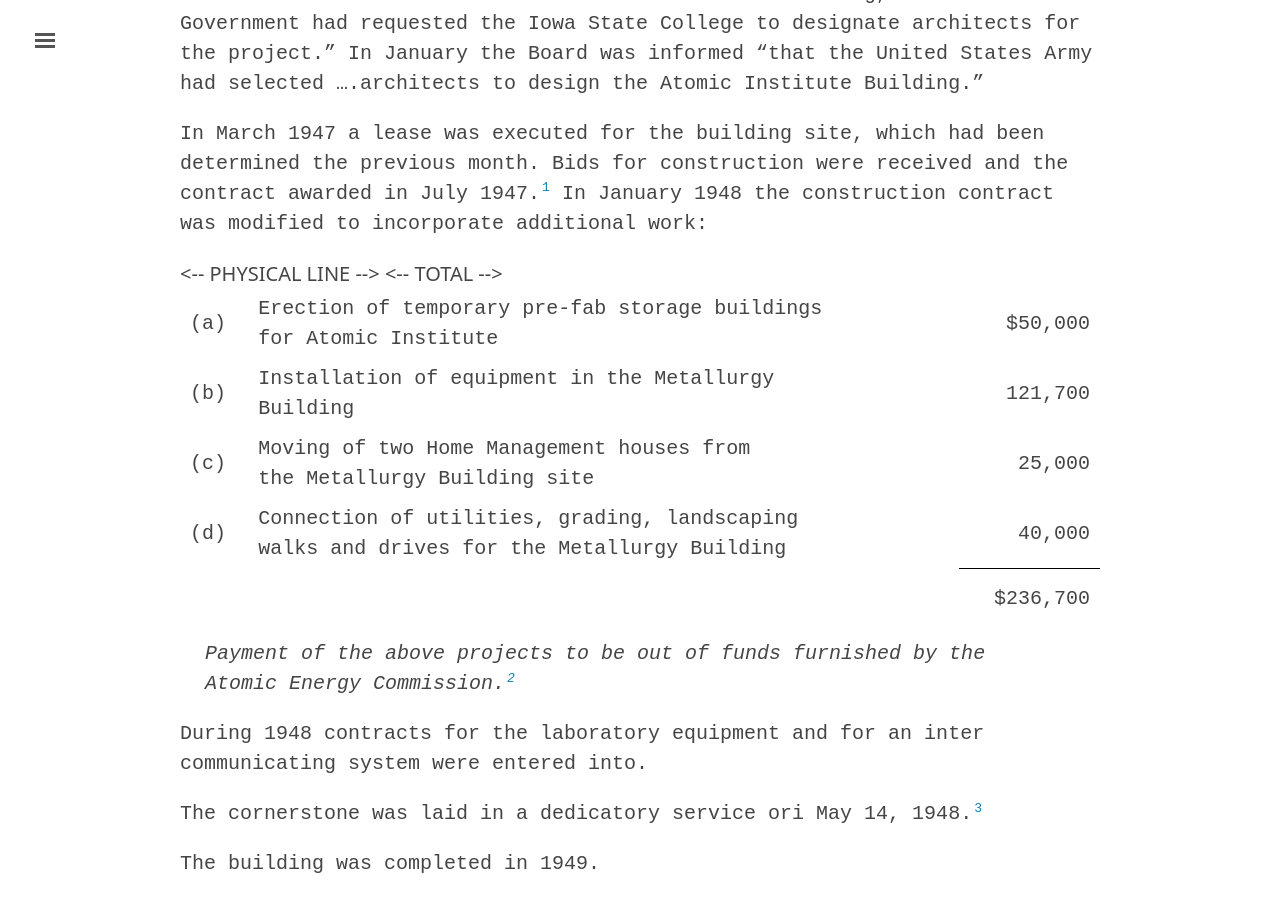
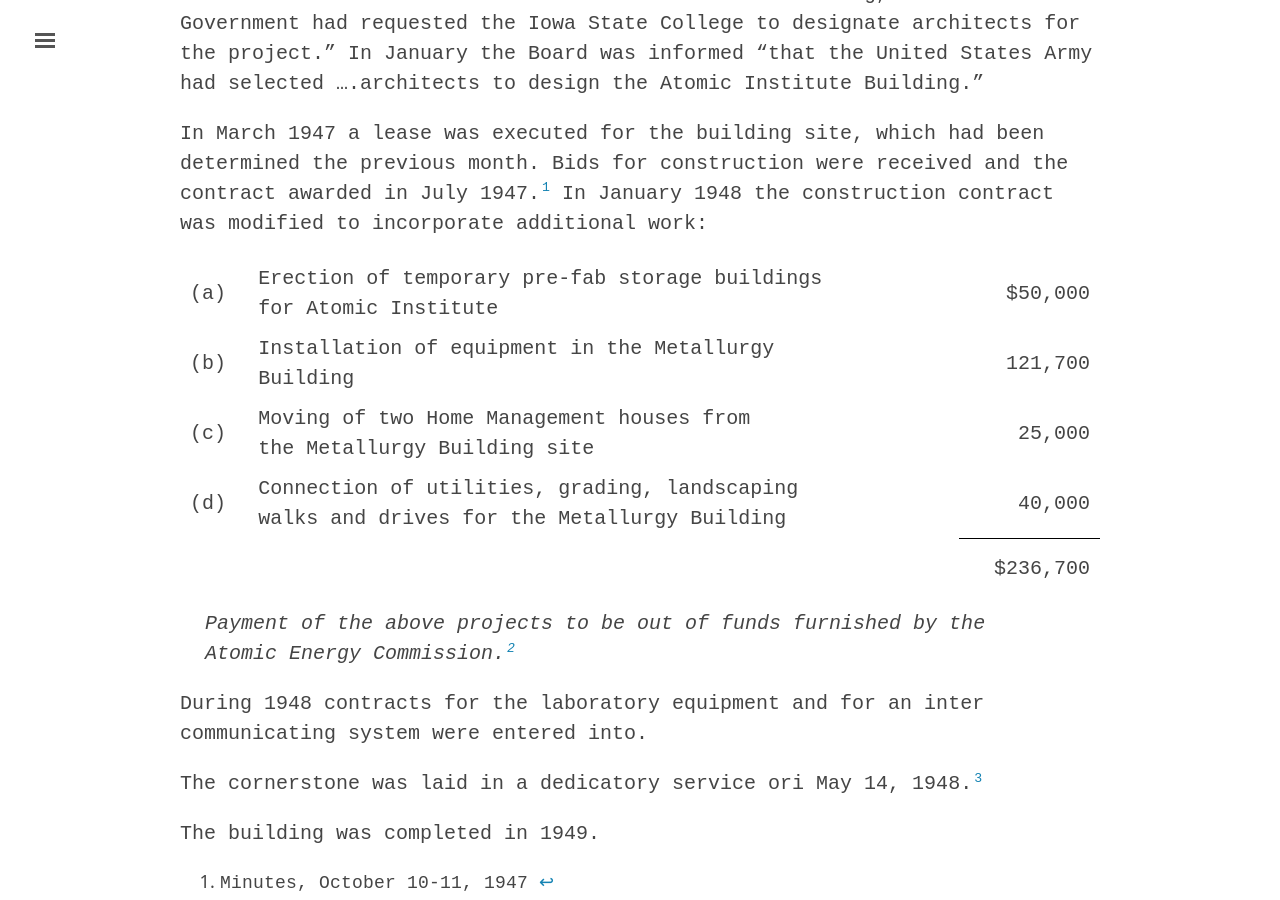
Before and after one commit to emanderson811/day-edition, a Jekyll site: the page built from _texts/buildings/141day-metallurgy.md, in a window 1280 px wide and 900 px high, scrolled down 520 px. Built offline with Jekyll 4.4.1, drawn with Linux system fonts in a browser that asks for light colours.

Commit message:
Update 141day-metallurgy.md

```diff
--- a/_texts/buildings/141day-metallurgy.md
+++ b/_texts/buildings/141day-metallurgy.md
@@ -44,14 +44,12 @@
     <td style="text-align: right;">40,000</td>
   </tr>
 
-  <-- PHYSICAL LINE -->
   <tr>
     <td></td>
     <td></td>
     <td style="border-top: 1px solid black;"></td>
   </tr>
 
-  <-- TOTAL -->
   <tr>
     <td></td>
     <td></td>
```
